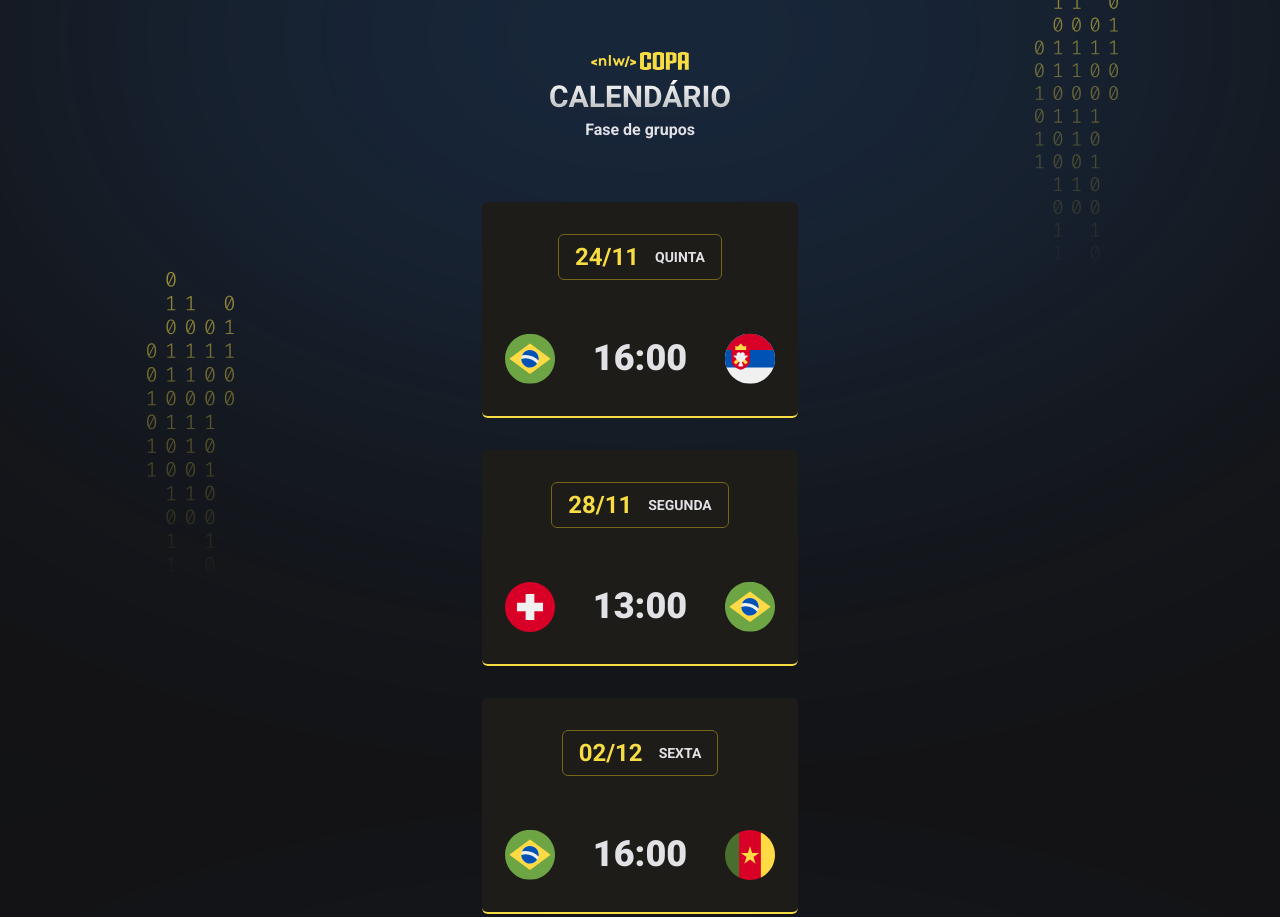
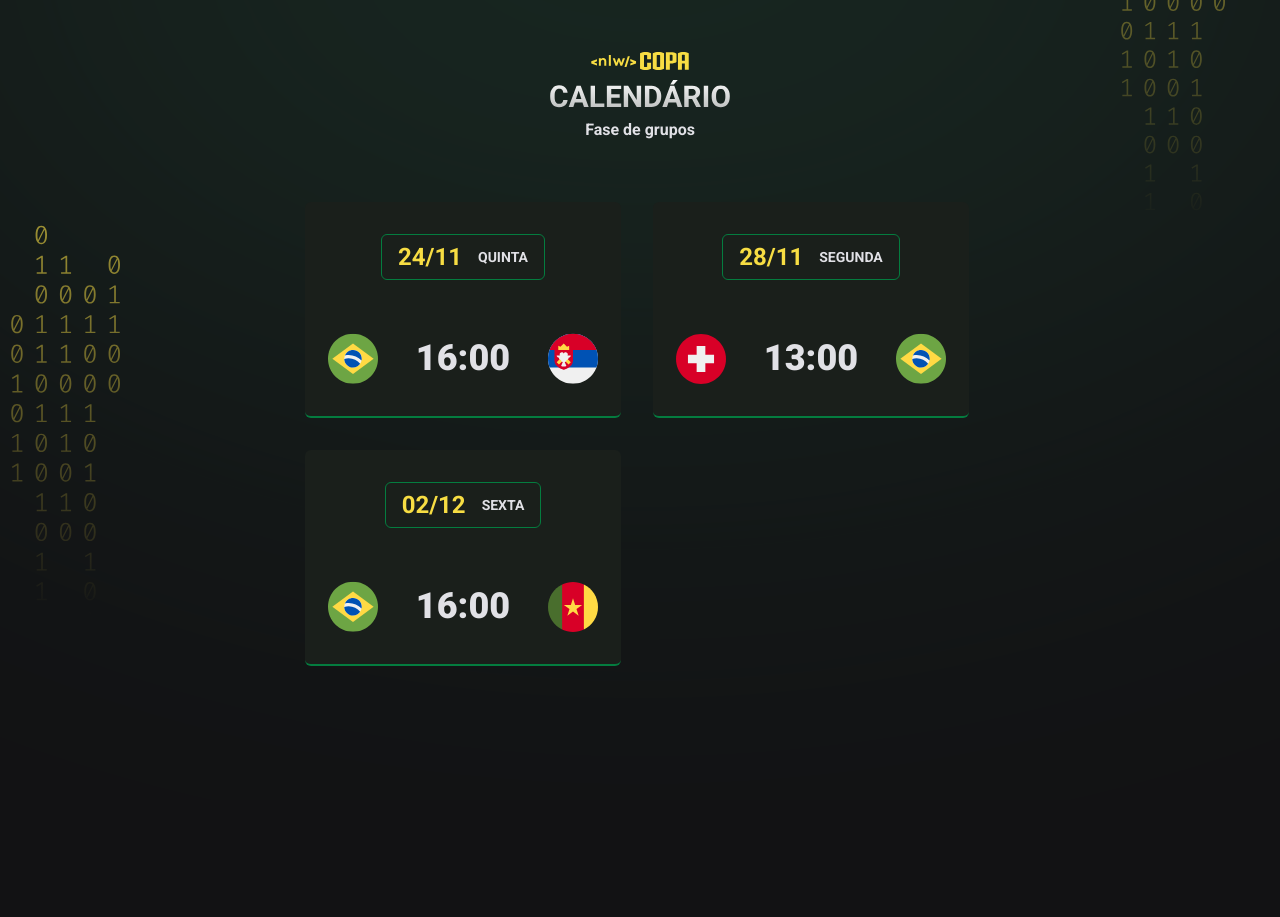
Before and after one commit to diogorenam/Copa-nlw, a plain HTML site: page index.html in a window 1280 px wide. After the commit the page ends 800 px from the top, so only its background shows below. Drawn offline with Linux system fonts and the light colour scheme.

Commit message:
Adicionando variaveis de cores

```diff
--- a/index.html
+++ b/index.html
@@ -14,9 +14,15 @@
     <link rel="stylesheet" href="style.css" />
     <title>Calendário Copa 2022</title>
   </head>
-  <body>
+  <body class="green">
     <div id="app">
+      <header>
+        <img src="./assets/logo.svg" alt="logo nlw copa" />
+        <p>Fase de grupos</p>
+      </header>
+      <main id="cards">
 
+      </main>
       <script src="./main.js"></script>
     </div>
   </body>
--- a/main.js
+++ b/main.js
@@ -16,18 +16,12 @@ function createCard(date, day,games){
   <ul>
    ${games}
   </ul>
-</div>
- `
+</div>`
 }
 
-document.querySelector('#app').innerHTML = `
-<header>
-<img src="./assets/logo.svg" alt="logo nlw copa" />
-<p> Fase de grupos </p>
-</header>
-<main id="cards">
+document.querySelector('#cards').innerHTML = `
 ${createCard("24/11", "quinta", createGame("brazil", "16:00","serbia"))}
 ${createCard("28/11", "segunda", createGame("suica", "13:00","brazil"))}
 ${createCard("02/12", "Sexta", createGame("brazil","16:00", "camaroes" ))}
-</main>
+
 `
--- a/style.css
+++ b/style.css
@@ -6,11 +6,33 @@
 ul {
   list-style: none;
 }
+:root{
+  --background--title:#f7dd43;
+  --color-border-card: #746615;
+  --background--card:#1d1c19;
+  --bg: url(./assets/bg-yellow.svg);
+}
 body {
-  background-image: url(./assets/fundo.svg);
+  background-image:var(--bg);
   background-color: #121214;
-  background-position-x: center;
-  background-position-y: -715px;
+  background-position: center;
+  background-repeat: no-repeat;
+  background-size: cover;
+
+}
+body.green{
+  --background--title:#047C3F;
+  --color-border-card: #047C3F;
+  --background--card:#1A1F1B;
+  --bg:url(./assets/bg-green.svg);
+
+}
+body.blue{
+  --background--title:#338AF3;
+  --color-border-card: #338AF3;
+  --background--card:#202024;
+  --bg:url(./assets/bg-blue.svg);
+
 }
 body * {
   font-family: "Roboto", sans-serif;
@@ -35,8 +57,8 @@ header p{
   padding: 32px 23px;
   text-align: center;
 
-  background: #1d1c19;
-  border-bottom: 2px solid #f7dd43;
+  background: var(--background--card);
+  border-bottom: 2px solid var(--background--title);
   border-radius: 6px;
 }
 .card h2 {
@@ -48,7 +70,7 @@ header p{
   width: fit-content;
   padding: 8px 16px;
 
-  border: 1px solid #746615;
+  border: 1px solid var(--color-border-card);
   margin-inline: auto;
   border-radius: 6px;
   margin-bottom: 53px;
@@ -81,8 +103,33 @@ header p{
   font-size: 36px;
   line-height: 125%;
 }
-footer{
-  text-align: center;
-  color: #000;
-  margin-top: 30px;
+
+/*=========== Animações=====*/
+
+.card ul li strong:hover,
+.card ul li img:hover{
+  transform: scale(1.4);
 }
+
+.card ul li strong ,
+.card ul img{
+  transition: transform 0.3s;
+}
+.card{
+  animation: appear 4s;
+}
+@keyframes appear {
+  0%{
+    opacity: 0;
+  }
+  100%{
+    opacity: 100;
+  }
+}
+@media(min-width: 700px) {
+  #cards{
+    max-width: 670px;
+    flex-direction: row;
+    flex-wrap: wrap;
+  }
+}
```
Also changed, not shown: assets/bg-blue.svg (renamed from assets/fundo.svg), assets/bg-green.svg (added), assets/bg-yellow.svg (added).
